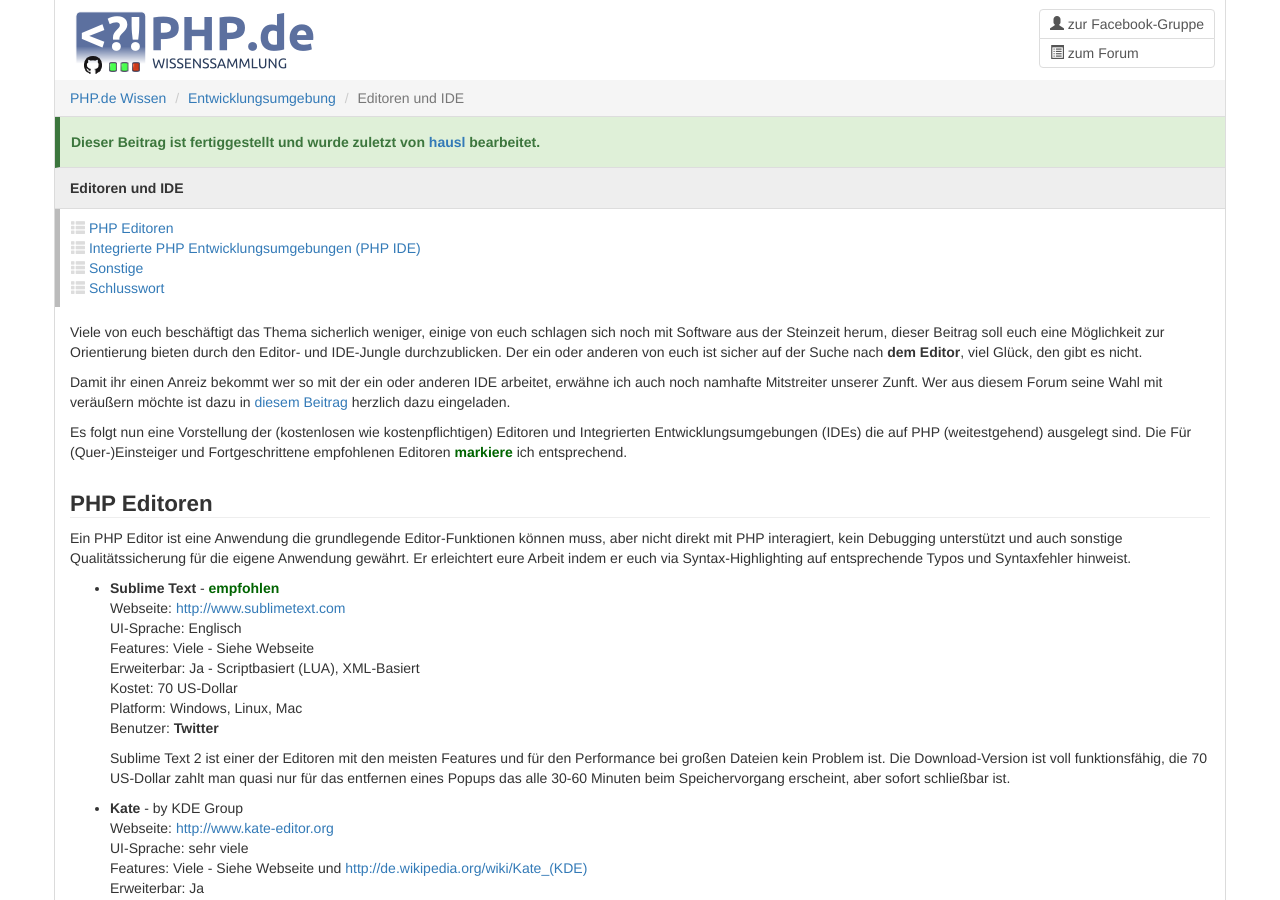
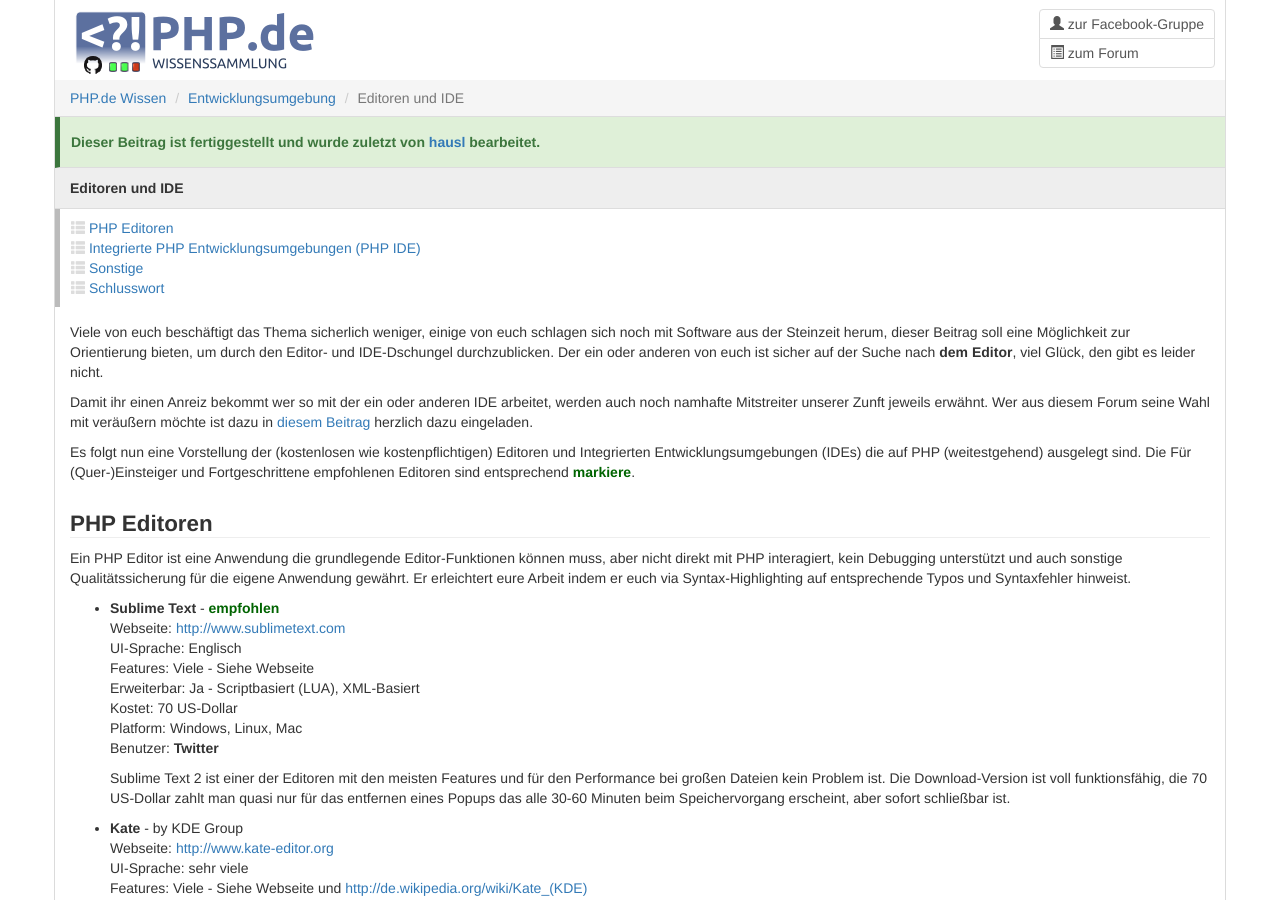
Before and after one commit to php-de/php-de.github.io, a Jekyll site: the page built from dev-enviroment/editors-ide.md, in a window 1280 px wide and 900 px high. Built offline with Jekyll 4.4.1, drawn with Linux system fonts in a browser that asks for light colours; nearby versions of some CDN libraries; some of the changed text lies outside the part shown.

Commit message:
Update editors-ide.md

```diff
--- a/dev-enviroment/editors-ide.md
+++ b/dev-enviroment/editors-ide.md
@@ -32,11 +32,11 @@
 
 ---
 
-Viele von euch beschäftigt das Thema sicherlich weniger, einige von euch schlagen sich noch mit Software aus der Steinzeit herum, dieser Beitrag soll euch eine Möglichkeit zur Orientierung bieten durch den Editor- und IDE-Jungle durchzublicken. Der ein oder anderen von euch ist sicher auf der Suche nach **dem Editor**, viel Glück, den gibt es nicht.
+Viele von euch beschäftigt das Thema sicherlich weniger, einige von euch schlagen sich noch mit Software aus der Steinzeit herum, dieser Beitrag soll eine Möglichkeit zur Orientierung bieten, um durch den Editor- und IDE-Dschungel durchzublicken. Der ein oder anderen von euch ist sicher auf der Suche nach **dem Editor**, viel Glück, den gibt es leider nicht.
 
-Damit ihr einen Anreiz bekommt wer so mit der ein oder anderen IDE arbeitet, erwähne ich auch noch namhafte Mitstreiter unserer Zunft. Wer aus diesem Forum seine Wahl mit veräußern möchte ist dazu in [diesem Beitrag](http://www.php.de/php-einsteiger/101627-editor-ide-let-me-tell-you-something.html) herzlich dazu eingeladen.
+Damit ihr einen Anreiz bekommt wer so mit der ein oder anderen IDE arbeitet, werden auch noch namhafte Mitstreiter unserer Zunft jeweils erwähnt. Wer aus diesem Forum seine Wahl mit veräußern möchte ist dazu in [diesem Beitrag](http://www.php.de/php-einsteiger/101627-editor-ide-let-me-tell-you-something.html) herzlich dazu eingeladen.
 
-Es folgt nun eine Vorstellung der (kostenlosen wie kostenpflichtigen) Editoren und Integrierten Entwicklungsumgebungen (IDEs) die auf PHP (weitestgehend) ausgelegt sind. Die Für (Quer-)Einsteiger und Fortgeschrittene empfohlenen Editoren **markiere**{: style="color: #006400"} ich entsprechend.
+Es folgt nun eine Vorstellung der (kostenlosen wie kostenpflichtigen) Editoren und Integrierten Entwicklungsumgebungen (IDEs) die auf PHP (weitestgehend) ausgelegt sind. Die Für (Quer-)Einsteiger und Fortgeschrittene empfohlenen Editoren sind entsprechend **markiere**{: style="color: #006400"}.
 
 ### PHP Editoren
 
```
Also changed, not shown: other parts of dev-enviroment/editors-ide.md (+1 -1 lines).
